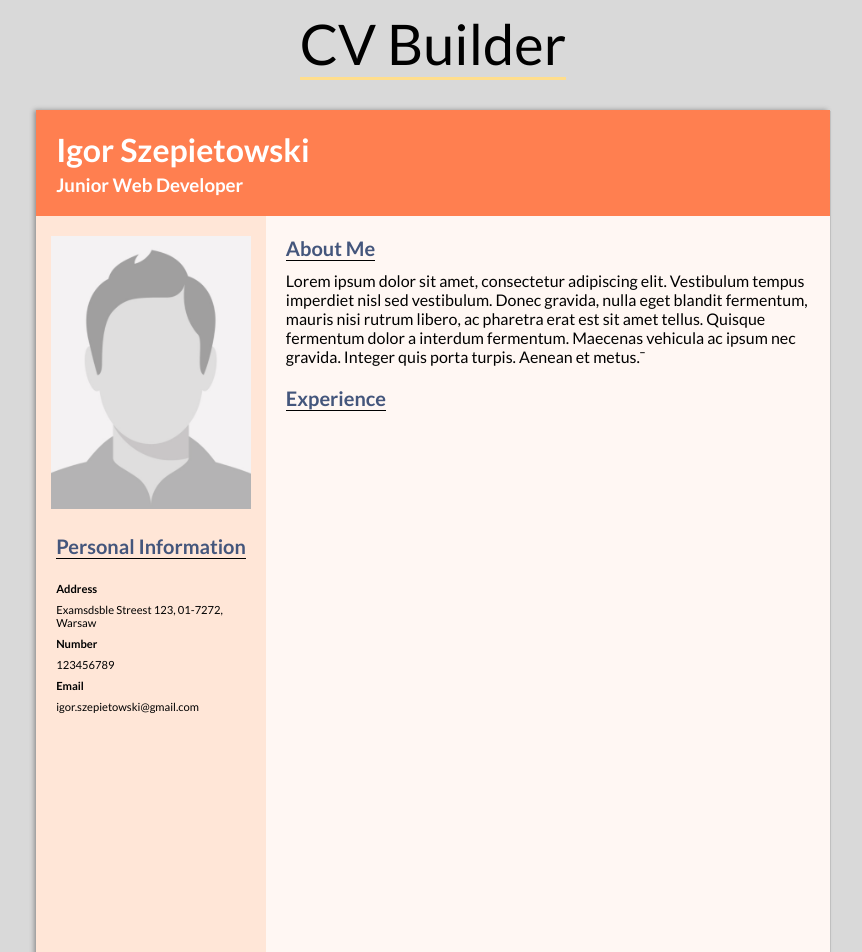
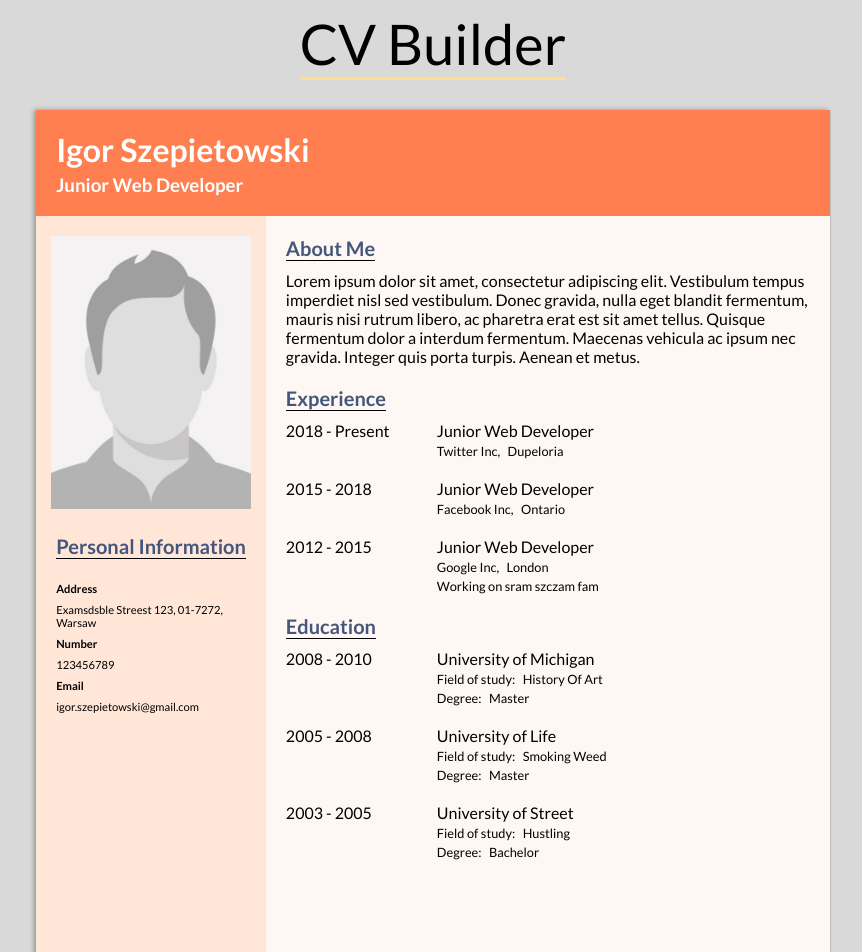
Before and after one commit to igips/cv-application, a React (Create React App) app: page / in a window 1280 px wide. Shown: the top 952 px of the page, without its empty margins (207-1069 px from the left). Built offline with nearby package versions, Linux system fonts and the light colour scheme.

Commit message:
Design CV

```diff
--- a/src/components/Preview.js
+++ b/src/components/Preview.js
@@ -37,9 +37,60 @@ class Preview extends React.Component {
 							Lorem ipsum dolor sit amet, consectetur adipiscing elit. Vestibulum tempus imperdiet nisl
 							sed vestibulum. Donec gravida, nulla eget blandit fermentum, mauris nisi rutrum libero, ac
 							pharetra erat est sit amet tellus. Quisque fermentum dolor a interdum fermentum. Maecenas
-							vehicula ac ipsum nec gravida. Integer quis porta turpis. Aenean et metus.¯
+							vehicula ac ipsum nec gravida. Integer quis porta turpis. Aenean et metus.
 						</article>
-                        <p>Experience</p>
+						<p>Experience</p>
+						<div className="exEdDiv">
+							<div className="exEdRow">
+								<div className="exEdRowLeft">2018 - Present</div>
+								<div className="exEdRowRight">
+									Junior Web Developer <br />
+									<span>Twitter Inc, &nbsp; Dupeloria</span>
+								</div>
+							</div>
+							<div className="exEdRow">
+								<div className="exEdRowLeft">2015 - 2018</div>
+								<div className="exEdRowRight">
+									Junior Web Developer <br />
+									<span>Facebook Inc, &nbsp; Ontario</span>
+								</div>
+							</div>
+                            <div className="exEdRow">
+								<div className="exEdRowLeft">2012 - 2015</div>
+								<div className="exEdRowRight">
+									Junior Web Developer <br />
+									<span>Google Inc, &nbsp; London</span><br />
+                                    <span>Working on sram szczam fam</span>
+								</div>
+							</div>
+						</div>
+                        <p>Education</p>
+                        <div className="exEdDiv">
+							<div className="exEdRow">
+								<div className="exEdRowLeft">2008 - 2010</div>
+								<div className="exEdRowRight">
+									University of Michigan <br />
+									<span>Field of study: &nbsp; History Of Art</span><br />
+                                    <span>Degree: &nbsp; Master</span>
+								</div>
+							</div>
+							<div className="exEdRow">
+								<div className="exEdRowLeft">2005 - 2008</div>
+								<div className="exEdRowRight">
+									University of Life <br />
+									<span>Field of study: &nbsp; Smoking Weed</span><br />
+                                    <span>Degree: &nbsp; Master</span>
+								</div>
+							</div>
+                            <div className="exEdRow">
+								<div className="exEdRowLeft">2003 - 2005</div>
+								<div className="exEdRowRight">
+									University of Street <br />
+									<span>Field of study: &nbsp; Hustling</span><br />
+                                    <span>Degree: &nbsp; Bachelor</span>
+								</div>
+							</div>
+						</div>
 					</div>
 				</div>
 			</>
```
